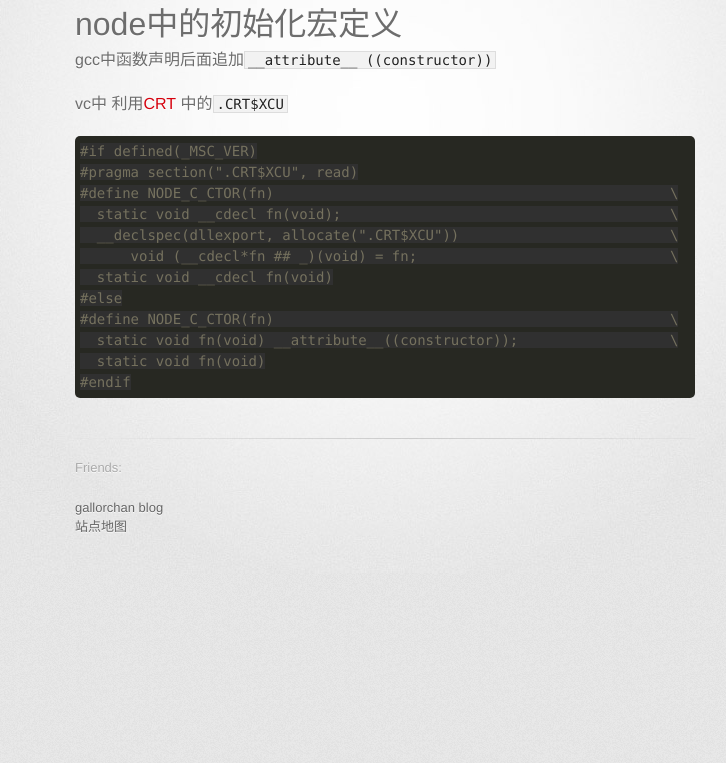
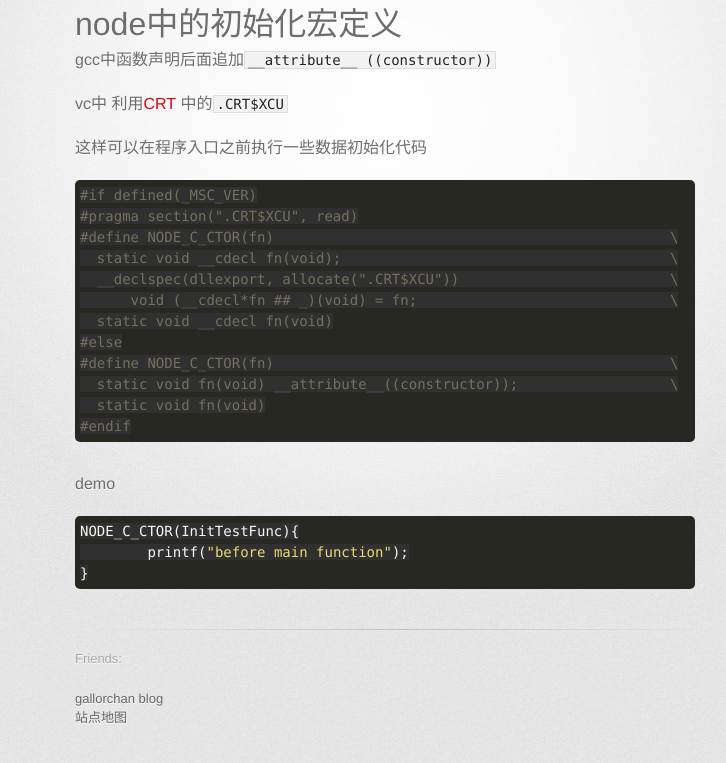
Before and after one commit to ilimei/ilimei.github.io, a Jekyll site: the page built from _posts/2016-09-14-CRT.md, in a window 1280 px wide. Shown: the top 763 px of the page, without its empty margins (255-981 px from the left). Built offline with Jekyll 4.4.1, drawn with Linux system fonts in a browser that asks for light colours; comment, search, counter and statistics services are not loaded.

Commit message:
提交新的博文

````diff
--- a/_posts/2016-09-14-CRT.md
+++ b/_posts/2016-09-14-CRT.md
@@ -11,6 +11,8 @@ photoUrl:
 gcc中函数声明后面追加`__attribute__ ((constructor))`
 
 vc中 利用[CRT](https://blogs.msdn.microsoft.com/vcblog/2006/10/20/crt-initialization/) 中的`.CRT$XCU`
+
+这样可以在程序入口之前执行一些数据初始化代码
 
 ```c++
 #if defined(_MSC_VER)
@@ -26,3 +28,11 @@ vc中 利用[CRT](https://blogs.msdn.microsoft.com/vcblog/2006/10/20/crt-initial
   static void fn(void)
 #endif
 ```
+
+demo
+
+```c++
+NODE_C_CTOR(InitTestFunc){
+	printf("before main function");
+}
+```
````
